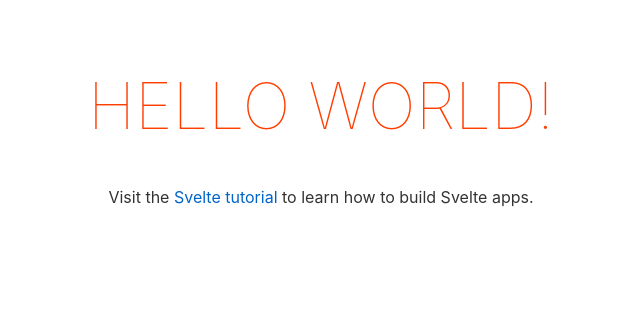
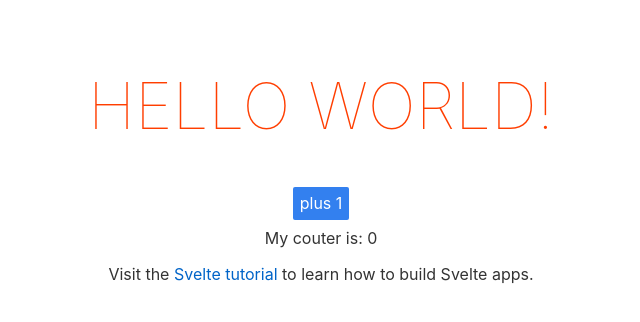
Before and after one commit to tankred/svelte-lab, a Svelte app: page / in a window 1280 px wide. Shown: the top 322 px of the page, without its empty margins (319-959 px from the left). Built offline with nearby package versions, Linux system fonts and the light colour scheme.

Commit message:
Add a counter svelte component
	modified:   .gitignore
	new file:   CHANGELOG.md
	modified:   src/App.svelte
	new file:   src/Counter.svelte

```diff
--- a/src/App.svelte
+++ b/src/App.svelte
@@ -1,9 +1,11 @@
 <script>
+	import Counter from "./Counter.svelte";
 	export let name;
 </script>
 
 <main>
 	<h1>Hello {name}!</h1>
+	<Counter />
 	<p>Visit the <a href="https://svelte.dev/tutorial">Svelte tutorial</a> to learn how to build Svelte apps.</p>
 </main>
 
--- /dev/null
+++ b/src/Counter.svelte
@@ -0,0 +1,17 @@
+<script>
+  let counter = 0;  // counter variable
+  const handleClick = () => { //Function to add 1 to our variable
+    counter += 1;
+  };
+</script>
+<style>
+  button{
+    border:0px;
+    background: #3380ef;
+    color:white;
+  }
+</style>
+<div class=”counterComponent”>
+  <button on:click={handleClick}>plus 1</button>
+  <section>My couter is: {counter}</section>
+</div>
```
Also changed, not shown: 2 other files (tests, documents, lock files or other folders).
